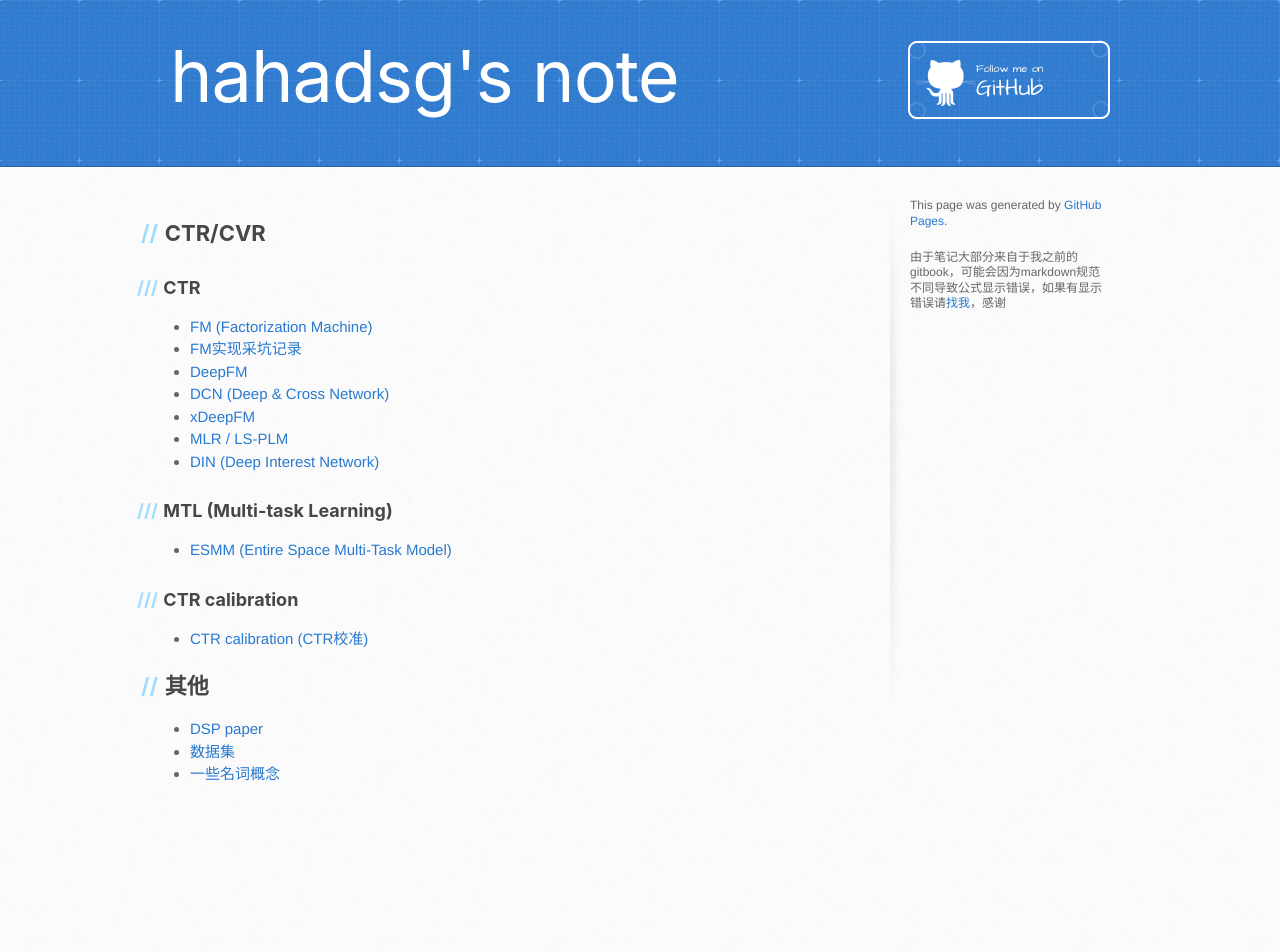
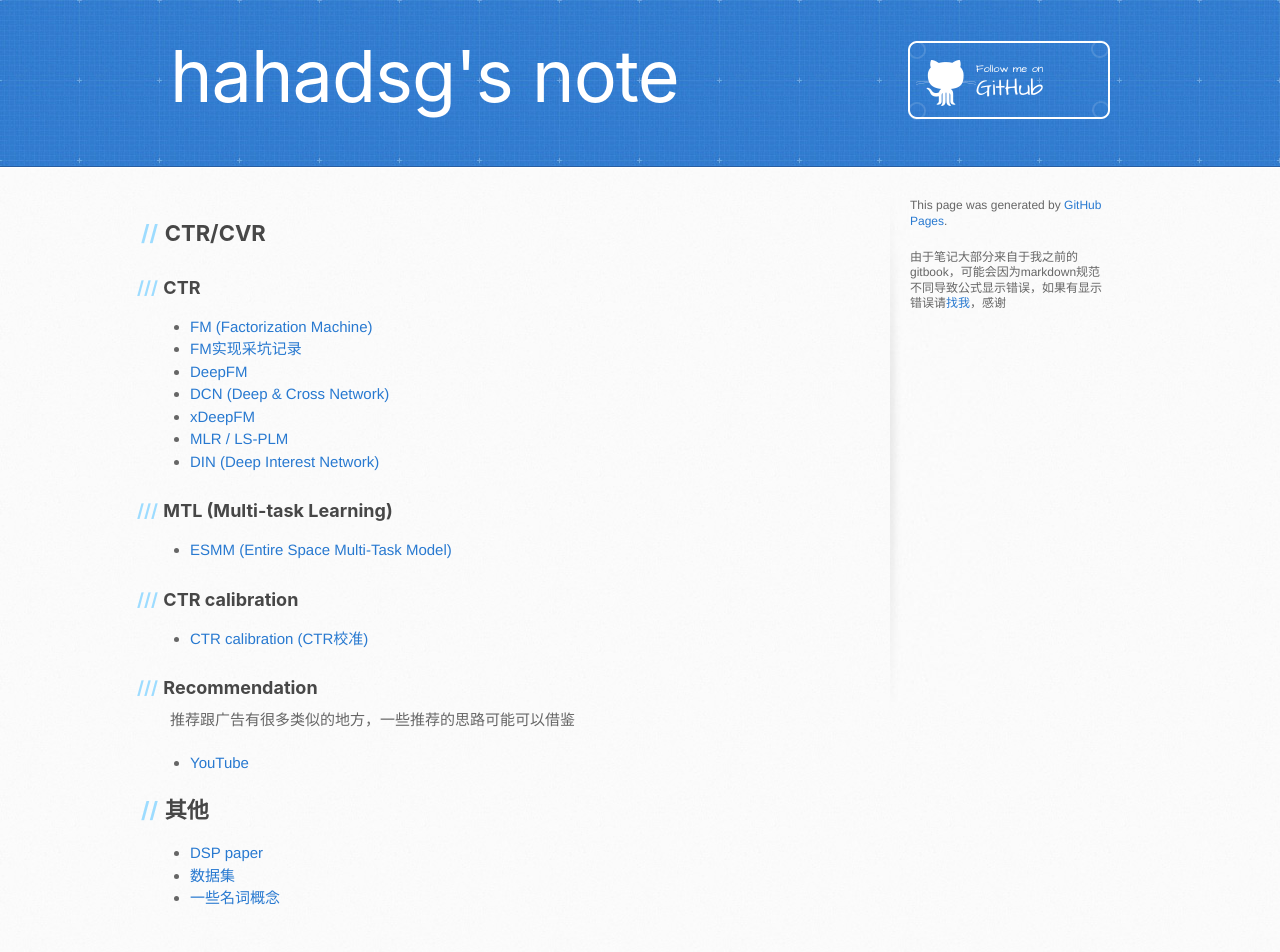
Before and after one commit to hahadsg/hahadsg.github.io, a Jekyll site: the page built from ComputationalAdvertising/index.md, in a window 1280 px wide. Built offline with Jekyll 4.4.1, drawn with Linux system fonts in a browser that asks for light colours; our own code applies the rules of GitHub Pages for plain Markdown files; the repository's description, which GitHub fills in, is left out; before the commit the page ends 900 px from its top, so only the background shows below that.

Commit message:
add youtube index

```diff
--- a/ComputationalAdvertising/index.md
+++ b/ComputationalAdvertising/index.md
@@ -22,6 +22,12 @@ title: 计算广告
 
 * [CTR calibration (CTR校准)](./CTR/CTR_calibration.md)
 
+### Recommendation
+
+推荐跟广告有很多类似的地方，一些推荐的思路可能可以借鉴
+
+* [YouTube](./Recommendation/YouTube.md)
+
 ## 其他
 
 * [DSP paper](https://github.com/wnzhang/rtb-papers/)
```
